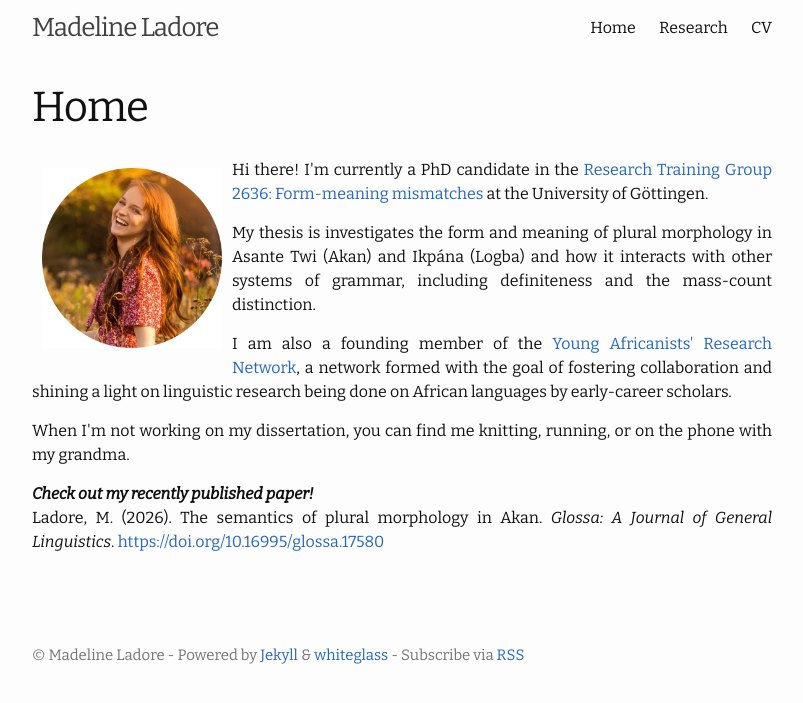
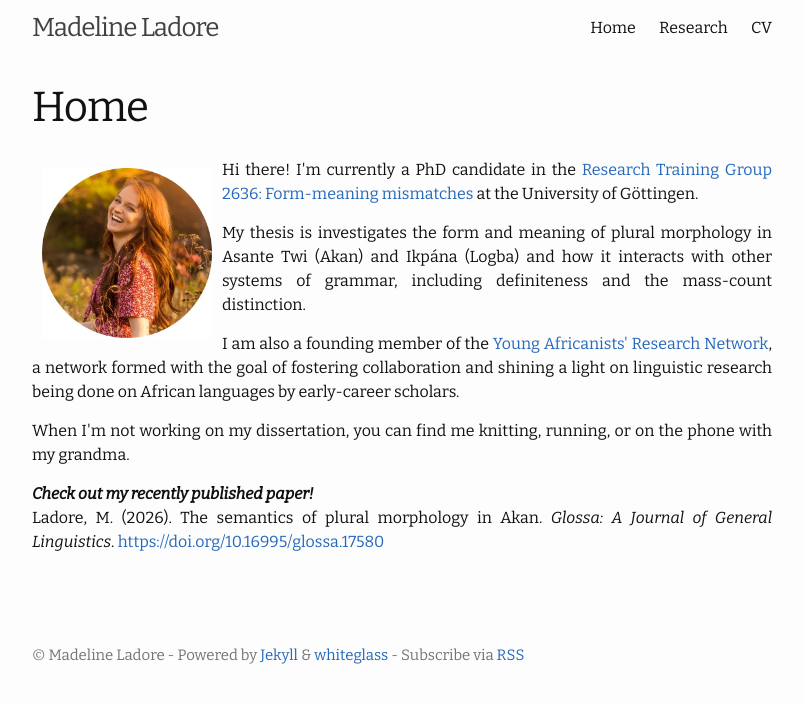
Before and after one commit to madelineladore/madelineladore.github.io, a Jekyll site: the page built from index.md, in a window 1280 px wide. Shown: the top 703 px of the page, without its empty margins (238-1041 px from the left). Built offline with Jekyll 4.4.1, drawn with Linux system fonts in a browser that asks for light colours.

Commit message:
Update index.md

```diff
--- a/index.md
+++ b/index.md
@@ -16,7 +16,7 @@
 </head>
 <body>
 
-<img src="/assets/images/Picture1.jpg" alt="My photo" width="180" align="left" style="margin: 10px 10px 10px 10px;">
+<img src="/assets/images/Picture1.jpg" alt="My photo" width="170" align="left" style="margin: 10px 10px 10px 10px;">
 <p>
 Hi there! I'm currently a PhD candidate in the <a href="https://www.uni-goettingen.de/de/635554.html">Research Training Group 2636: Form-meaning mismatches</a> at the University of Göttingen.
 </p>
```
